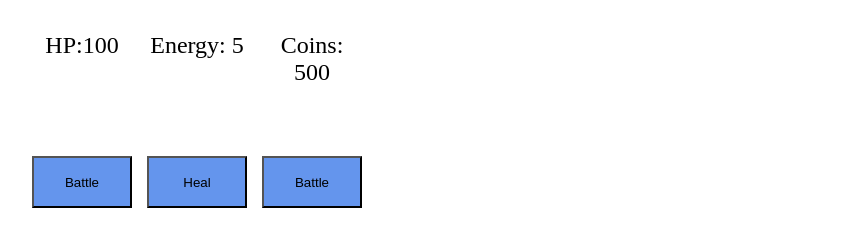
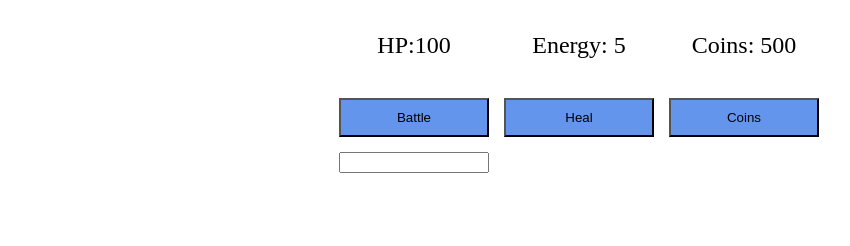
Before and after one commit to jse-itstep/war-game, a plain HTML site: page index.html in a window 1280 px wide. Both pictures are taken after a click on the button "Battle". Shown: the whole page, without its empty margins (61-911 px from the left). Drawn offline with Linux system fonts and the light colour scheme.

Commit message:
new versions

```diff
--- a/index.html
+++ b/index.html
@@ -21,9 +21,13 @@
 
         <button onclick="startBattle()">Battle</button>
         <button onclick="heal()">Heal</button>
-        <button onclick="buyEnergy()">Battle</button>
+        <button onclick="buyEnergy()">Coins</button>
     </div>
 
+
+    </div>
+
+    <script src="yerdaulet.js"></script>
     <script src="zhangir.js"></script>
 </body>
 </html>
--- a/style.css
+++ b/style.css
@@ -1,8 +1,6 @@
 .grid_div{
-    min-height: 200px;
-    width: 500px;
     display: grid;
-    grid-template-columns: repeat(3, 100px);
+    grid-template-columns: repeat(3, 150px);
     gap: 15px;
     justify-content: center;
     text-align: center;
@@ -11,4 +9,5 @@
 
 button{
     background-color: cornflowerblue;
+    padding: 10px;
 }
--- a/yerdaulet.js
+++ b/yerdaulet.js
@@ -12,6 +12,7 @@ function heal() {
     }
     else {
         coins.innerHTML = 0;
+        alert("asd")
     }
     hp.innerHTML = new_hp;
 }
--- a/zhangir.js
+++ b/zhangir.js
@@ -1 +1,9 @@
-let
+let battleStarted = false;
+
+function startBattle() {
+    if(battleStarted == false){
+        battleStarted = true
+        let divResult = document.querySelector(".grid_div")
+        divResult.innerHTML += `<input type"text" id="battle_input">`
+    }
+}
```
